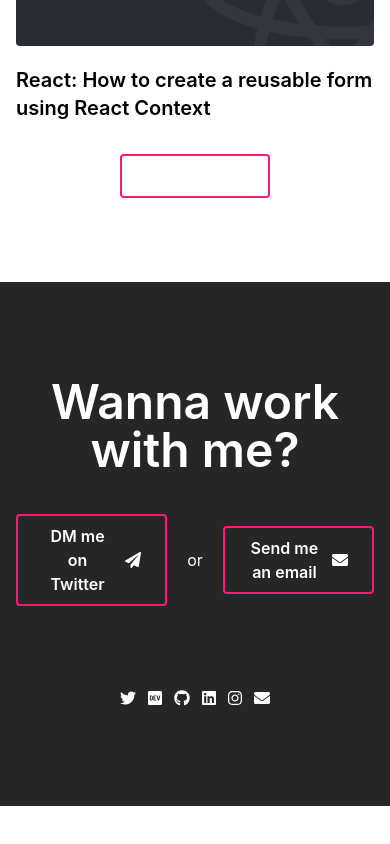
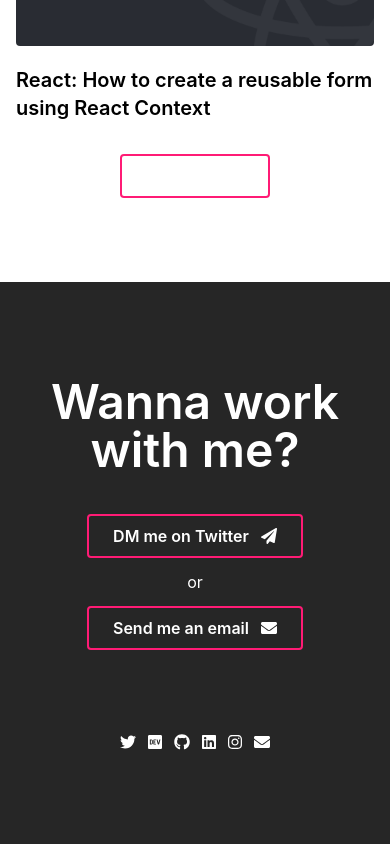
Before and after one commit to el-pol/nextjs-trishalim, a Next.js app: page / in a window 390 px wide. Shown: the part 5139-5983 px from the top of the page. Before the commit the page ends 5945 px from the top, so only its background shows below. Built offline with nearby package versions, Linux system fonts and the light colour scheme.

Commit message:
fix footer alignment in mobile

```diff
--- a/components/Footer.tsx
+++ b/components/Footer.tsx
@@ -10,7 +10,7 @@ const Footer = () => {
             <div className='container text-center'>
                 <h2 className='mb-10'>Wanna work with me?</h2>
 
-                <div className='flex justify-center items-center gap-x-5'>
+                <div className='flex flex-col md:flex-row justify-center items-center space-y-3 md:space-y-0 md:space-x-5'>
                     <Button href='https://twitter.com/trishathecookie' target='_blank'>
                         DM me on Twitter
 
```
